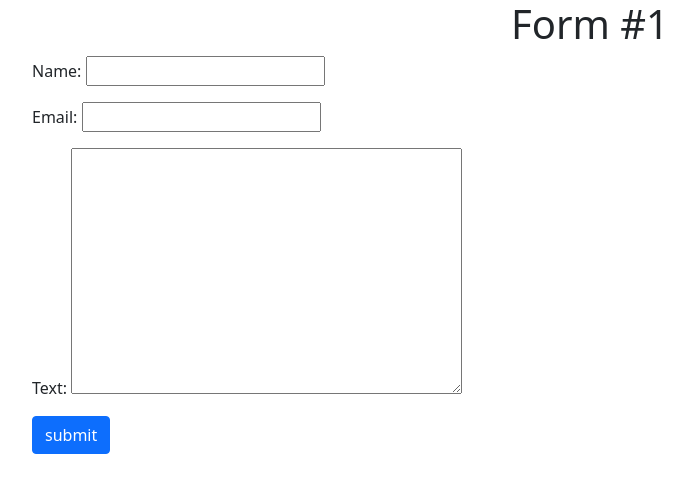
After one commit to crogar/MyPassVault, a Django app: page /passwords/formpage in a window 1280 px wide. The commit adds this page. Shown: the top 493 px of the page, without its empty margins (50-742 px from the left). Run offline with Django 3.2, Linux system fonts and the light colour scheme.

Commit message:
added forms
Added forms.py
added forms.html

```diff
--- a/mydb/forms.py
+++ b/mydb/forms.py
@@ -0,0 +1,7 @@
+from django import forms
+
+
+class FormName(forms.Form):
+    name = forms.CharField()
+    email = forms.EmailField()
+    text = forms.CharField(widget=forms.Textarea)
--- a/mydb/urls.py
+++ b/mydb/urls.py
@@ -3,5 +3,6 @@ from mydb import views
 
 urlpatterns = [
     url(r'^$', views.front, name='front'),
-    url('accounts', views.vault, name='vault')
+    url('accounts', views.vault, name='vault'),
+    url('formpage', views.form_name_view, name='form_name')
 ]
--- a/mydb/views.py
+++ b/mydb/views.py
@@ -1,8 +1,11 @@
 from django.shortcuts import render
 from django.http.request import HttpRequest
 from mydb.models import Account
+from mydb import forms
+
 
 # Create your views here.
+
 
 def front(request):
     return render(request, 'mydb/front.html', context=None)
@@ -12,3 +15,8 @@ def vault(request):
     accounts_list = Account.objects.order_by('url')
     passwords = {"accounts": accounts_list}
     return render(request, 'mydb/accounts.html', context=passwords)
+
+
+def form_name_view(request):
+    form = forms.FormName()
+    return render(request, 'mydb/form.html', context={'form': form})
--- a/templates/mydb/accounts.html
+++ b/templates/mydb/accounts.html
@@ -7,14 +7,15 @@
     <title>MyVault</title>
     <link href="https://cdn.jsdelivr.net/npm/bootstrap@5.0.0-beta1/dist/css/bootstrap.min.css" rel="stylesheet" integrity="sha384-giJF6kkoqNQ00vy+HMDP7azOuL0xtbfIcaT9wjKHr8RbDVddVHyTfAAsrekwKmP1" crossorigin="anonymous">
     <link rel="stylesheet" href="{% static "css/css_styling.css" %}">
+<!--    <link rel="stylesheet" href="{% static "css/css_styling.css" %}">-->
 </head>
 <body>
     <h1 align="center">MyVault</h1>
-    <h2 align="center">My Stored Passwords</h2>
+    <h2 align="center">My Stored Passwords!</h2>
     <div class="container-fluid">
         <div class="djangolist">
         {% if accounts %}
-            <table>
+            <table class="content-table">
                 <thead>
                     <th>url </th>
                     <th>password</th>
--- /dev/null
+++ b/templates/mydb/form.html
@@ -0,0 +1,19 @@
+<!DOCTYPE html>
+<html lang="en">
+<head>
+    <meta charset="UTF-8">
+    <title>Forms</title>
+    <link href="https://cdn.jsdelivr.net/npm/bootstrap@5.0.0-beta1/dist/css/bootstrap.min.css" rel="stylesheet" integrity="sha384-giJF6kkoqNQ00vy+HMDP7azOuL0xtbfIcaT9wjKHr8RbDVddVHyTfAAsrekwKmP1" crossorigin="anonymous">
+</head>
+<body>
+    <h1 align="center">Form #1</h1>
+    <div class="container">
+        <form method="POST">
+            {{form.as_p}}
+            {%csrf_token%}
+            <input type="submit" class="btn btn-primary" value="submit">
+
+        </form>
+    </div>
+</body>
+</html>
```
Also changed, not shown: static/css/css_styling.css (+4 -9 lines).
